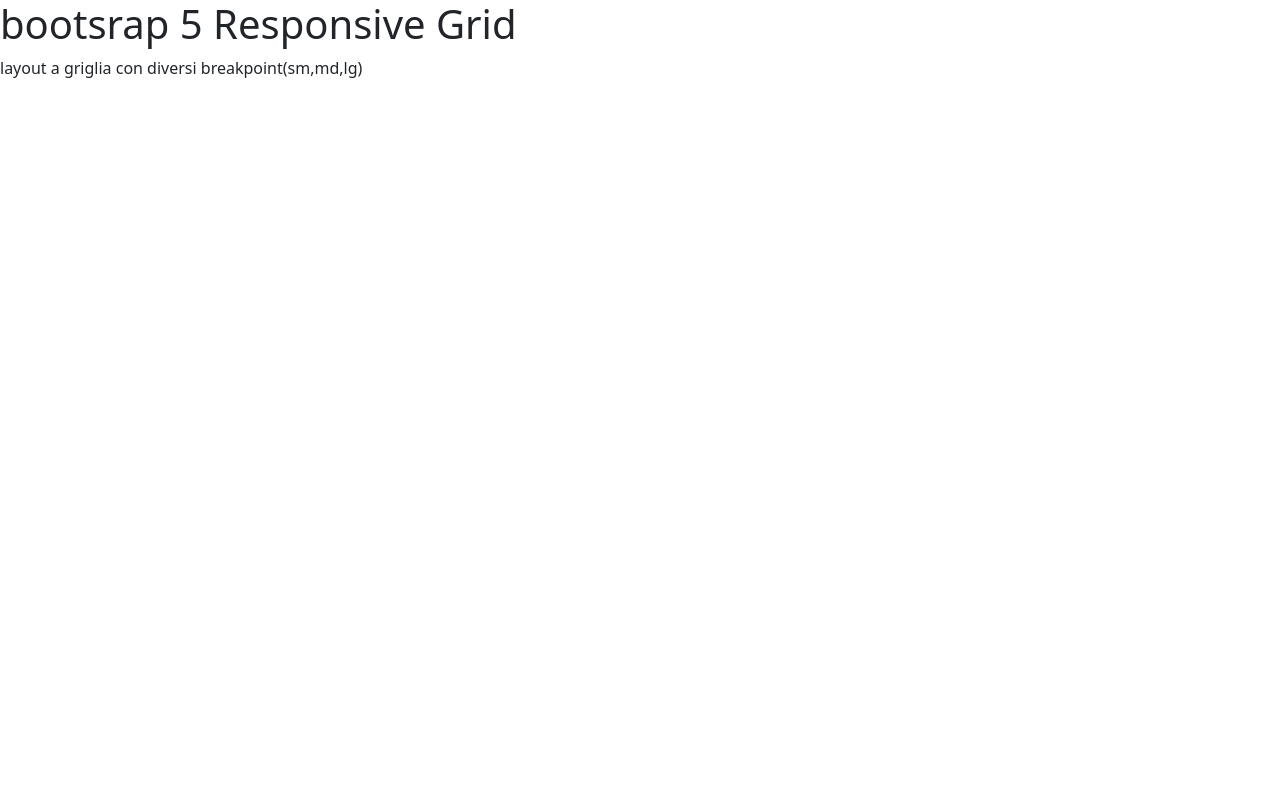
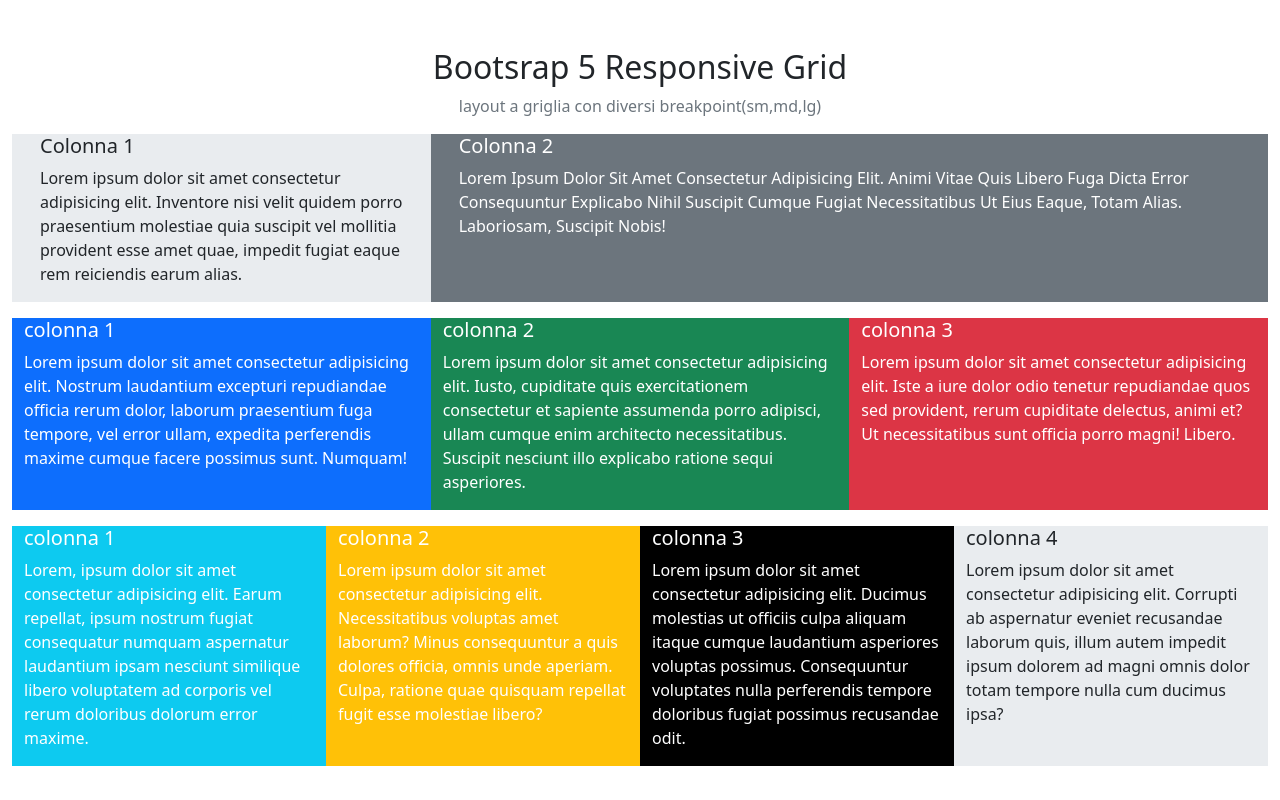
Before and after one commit to manuelpezzi/htmlcss-bootstrap-layout, a plain HTML site: page index.html in a window 1280 px wide. Drawn offline with nearby package versions, Linux system fonts and the light colour scheme.

Commit message:
add:fine repo

```diff
--- a/index.html
+++ b/index.html
@@ -11,9 +11,82 @@
 
 <body>
     <header>
-        <h1>bootsrap 5 Responsive Grid</h1>
-        <p>layout a griglia con diversi breakpoint(sm,md,lg)</p>
+        <h2 class="text-center pt-5 text-capitalize">bootsrap 5 Responsive Grid</h2>
+        <p class="text-center fs-6 text-secondary">layout a griglia con diversi breakpoint(sm,md,lg)</p>
     </header>
 </body>
+<div class="conteiner">
+    <div class="row ps-4 pe-4">
+        <div class="bg-body-secondary col-md-6 col-lg-4 ">
+            <h5 class=" ps-3 text-capitalize">colonna 1</h5>
+            <p class=" ps-3"> Lorem ipsum dolor sit amet consectetur adipisicing elit. Inventore nisi velit quidem porro
+                praesentium
+                molestiae quia suscipit vel mollitia provident esse amet quae, impedit fugiat eaque rem reiciendis earum
+                alias.</p>
+        </div>
+        <div class="bg-secondary text-white   col-md-6 col-lg-8">
+            <h5 class="ps-3 text-capitalize">colonna 2</h5>
+            <p class="ps-3 text-capitalize">Lorem ipsum dolor sit amet consectetur adipisicing elit. Animi vitae quis
+                libero fuga dicta error
+                consequuntur explicabo nihil suscipit cumque fugiat necessitatibus ut eius eaque, totam alias.
+                Laboriosam, suscipit nobis!</p>
+        </div>
+    </div>
+    <div class="row pt-3  ps-4 pe-4">
+        <div class="bg-primary text-white col-6 col-md-4">
+            <h5> colonna 1</h5>
+            <p>Lorem ipsum dolor sit amet consectetur adipisicing elit. Nostrum laudantium excepturi repudiandae officia
+                rerum dolor, laborum praesentium fuga tempore, vel error ullam, expedita perferendis maxime cumque
+                facere
+                possimus sunt. Numquam!</p>
+        </div>
+        <div class="bg-success text-white col-6 col-md-4">
+            <h5>colonna 2</h5>
+            <p>Lorem ipsum dolor sit amet consectetur adipisicing elit. Iusto, cupiditate quis exercitationem
+                consectetur et
+                sapiente assumenda porro adipisci, ullam cumque enim architecto necessitatibus. Suscipit nesciunt illo
+                explicabo ratione sequi asperiores.</p>
+        </div>
+        <div class="bg-danger text-white col-12 col-md-4">
+            <h5>colonna 3</h5>
+            <p>Lorem ipsum dolor sit amet consectetur adipisicing elit. Iste a iure dolor odio tenetur repudiandae quos
+                sed
+                provident, rerum cupiditate delectus, animi et? Ut necessitatibus sunt officia porro magni! Libero.</p>
+        </div>
+    </div>
+    <div class="row pt-3  ps-4 pe-4">
+        <div class="bg-info text-white col-6 col-md-3">
+            <h5>colonna 1</h5>
+            <p>Lorem, ipsum dolor sit amet consectetur adipisicing elit. Earum repellat, ipsum nostrum fugiat
+                consequatur
+                numquam aspernatur laudantium ipsam nesciunt similique libero voluptatem ad corporis vel rerum doloribus
+                dolorum error maxime.</p>
+        </div>
+        <div class="bg-warning text-white col-6 col-md-3">
+            <h5> colonna 2</h5>
+            <p>Lorem ipsum dolor sit amet consectetur adipisicing elit. Necessitatibus voluptas amet laborum? Minus
+                consequuntur a quis dolores officia, omnis unde aperiam. Culpa, ratione quae quisquam repellat fugit
+                esse
+                molestiae libero?</p>
+        </div>
+        <div class="bg-black text-white col-6 col-md-3 ">
+            <h5>colonna 3</h5>
+            <p>Lorem ipsum dolor sit amet consectetur adipisicing elit. Ducimus molestias ut officiis culpa aliquam
+                itaque
+                cumque laudantium asperiores voluptas possimus. Consequuntur voluptates nulla perferendis tempore
+                doloribus
+                fugiat possimus recusandae odit.</p>
+        </div>
+        <div class="bg-body-secondary col-6 col-md-3">
+            <h5> colonna 4</h5>
+            <p>Lorem ipsum dolor sit amet consectetur adipisicing elit. Corrupti ab aspernatur eveniet recusandae
+                laborum
+                quis, illum autem impedit ipsum dolorem ad magni omnis dolor totam tempore nulla cum ducimus ipsa?</p>
+        </div>
+    </div>
+
+
+</div>
+</div>
 
 </html>
```
